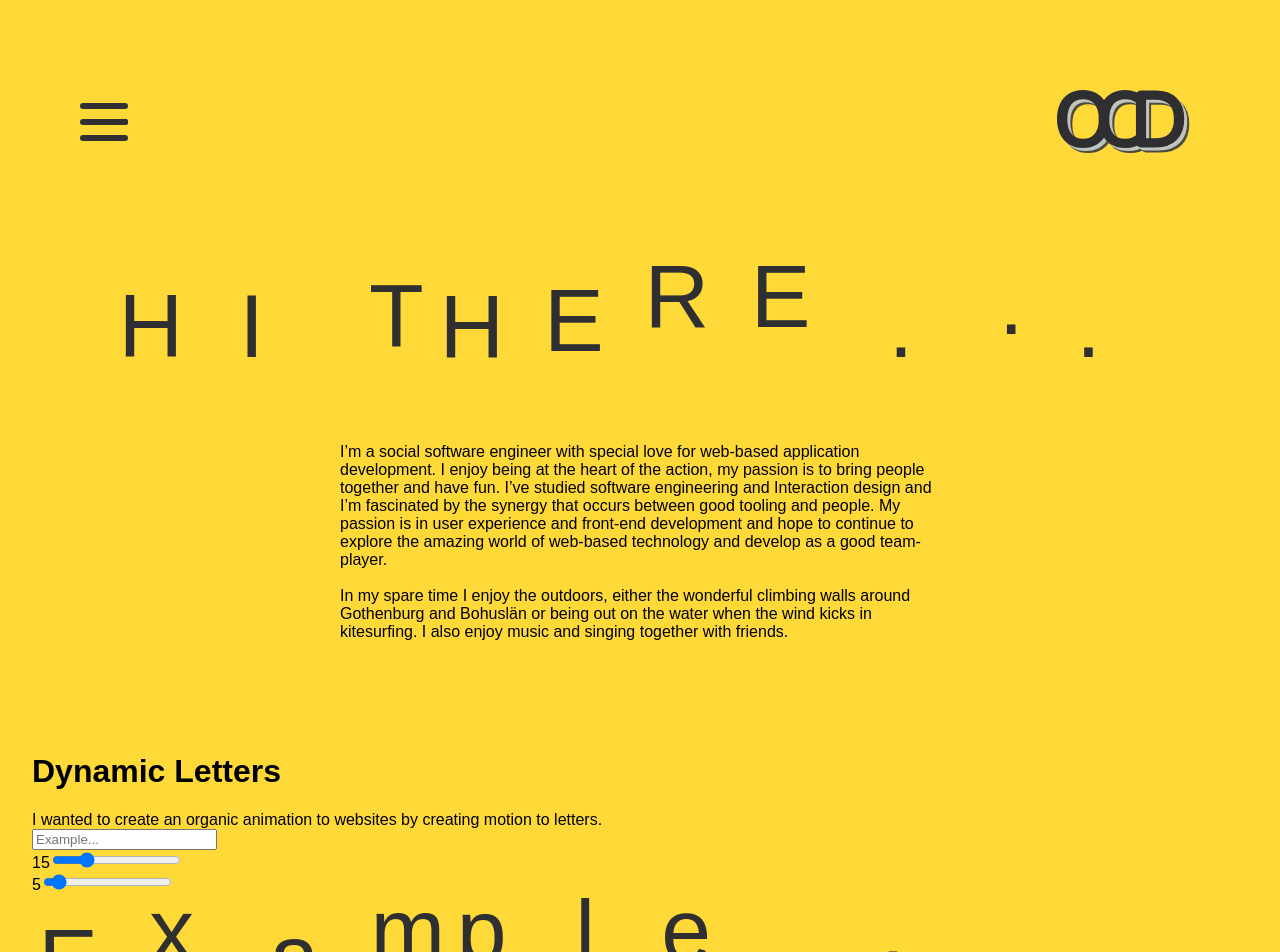
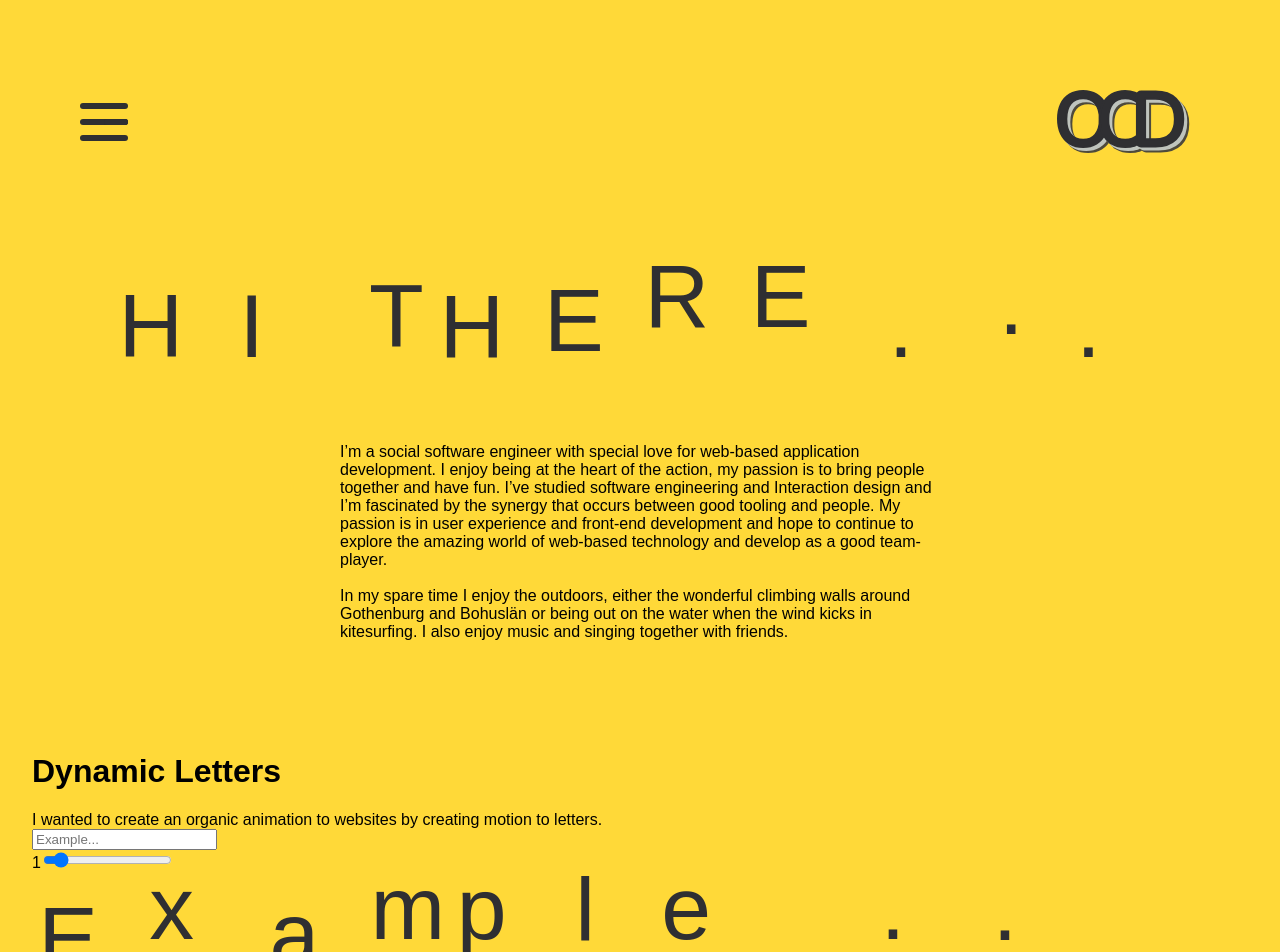
Before and after one commit to oc-developer/oc-portfolio, a React (Create React App) app: page / in a window 1280 px wide. Shown: the top 952 px of the page. Built offline with nearby package versions, Linux system fonts and the light colour scheme.

Commit message:
Remove input

```diff
--- a/src/Projects/DynamicLetters/DynamicLetters.tsx
+++ b/src/Projects/DynamicLetters/DynamicLetters.tsx
@@ -5,8 +5,7 @@ import FloatyLetters from '../../FloatyLetters/FloatyLetters'
 export default function DynamicLetters() {
     const placeholder = 'Example...'
     const [phrase, setPhrase] = useState('')
-    const [maxDuration, setMaxDuration] = useState(15)
-    const [minDuration, setMinDuration] = useState(5)
+    const [Speed, setSpeed] = useState(1)
 
     const setPhraseDefault = () => {
         return phrase || placeholder;
@@ -19,13 +18,10 @@ export default function DynamicLetters() {
             <br />
             <input type="text" placeholder={placeholder} value={phrase} onChange={e => setPhrase(e.target.value)} />
             <br/>
-            <label>{maxDuration}</label>
-            <input type="range" value={maxDuration} min={1} max={60} onChange={e => setMaxDuration(Number(e.target.value))} />
+            <label>{Speed}</label>
+            <input type="range" value={Speed} step={0.1} min={0.1} max={10} onChange={e => setSpeed(Number(e.target.value))} />
             <br/>
-            <label>{minDuration}</label>
-            <input type="range" value={minDuration} min={1} max={60} onChange={e => setMinDuration(Number(e.target.value))} />
-            <br/>
-            <FloatyLetters phrase={setPhraseDefault()} maxDuration={15} minDuration={5} />
+            <FloatyLetters phrase={setPhraseDefault()} maxDuration={15*Speed} minDuration={5*Speed} />
         </div>
     )
 }
```
